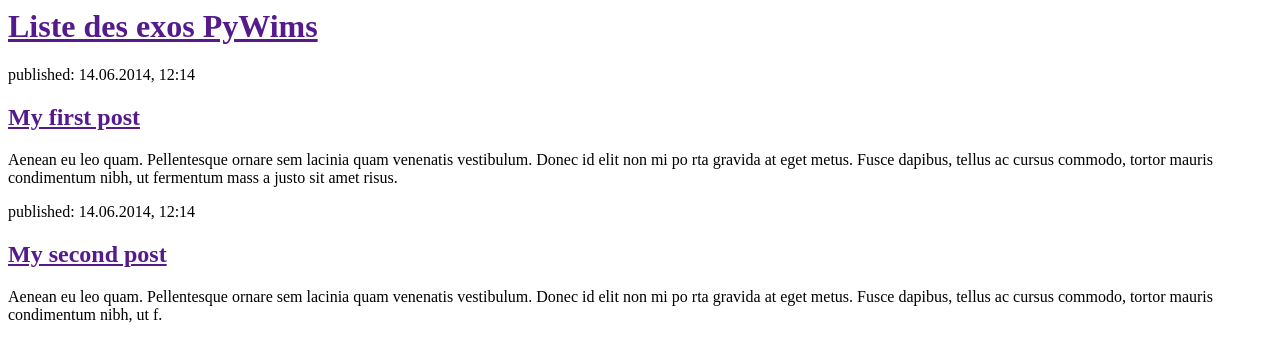
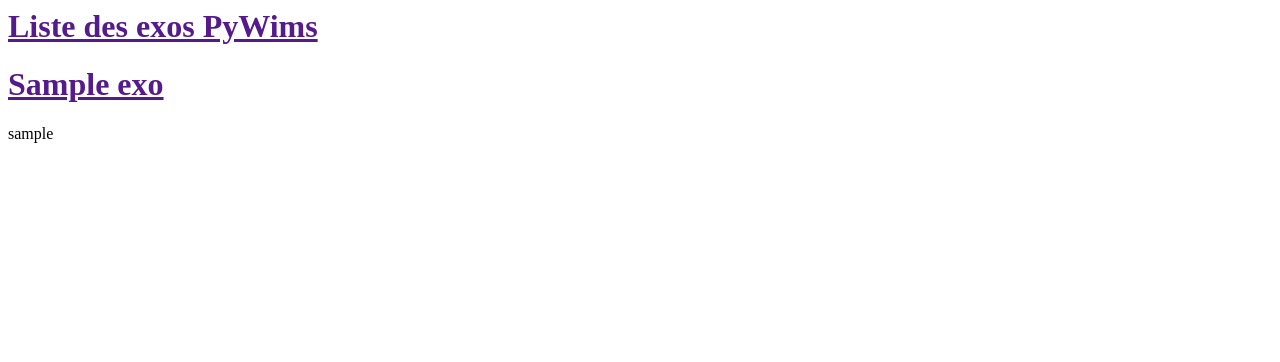
Before and after one commit to esandier/pywims_exos, a Django app: page / in a window 1280 px wide. Shown: the top 362 px of the page. Run offline with Django 3.2, Linux system fonts and the light colour scheme; tables that the repository leaves empty hold one stand-in row (values such as "Sample post").

Commit message:
liste des exos

```diff
--- a/pywims_exos/templates/pywims_exos/liste_exos.html
+++ b/pywims_exos/templates/pywims_exos/liste_exos.html
@@ -6,18 +6,13 @@
 <div>
 <h1><a href="">Liste des exos PyWims</a></h1>
 </div>
-<div>
-<p>published: 14.06.2014, 12:14</p>
-<h2><a href="">My first post</a></h2>
-<p>Aenean eu leo quam. Pellentesque ornare sem lacinia quam venenatis vestibulum. Donec id elit non mi po
-rta gravida at eget metus. Fusce dapibus, tellus ac cursus commodo, tortor mauris condimentum nibh, ut fermentum mass
-a justo sit amet risus.</p>
-</div>
-<div>
-<p>published: 14.06.2014, 12:14</p>
-<h2><a href="">My second post</a></h2>
-<p>Aenean eu leo quam. Pellentesque ornare sem lacinia quam venenatis vestibulum. Donec id elit non mi po
-rta gravida at eget metus. Fusce dapibus, tellus ac cursus commodo, tortor mauris condimentum nibh, ut f.</p>
-</div>
+
+{% for exo in exos %}
+    <div>
+		<h1><a href="">{{ exo.title }}</a></h1>
+		<p>{{ exo.author }}</p>
+	</div>
+{% endfor %}
+
 </body>
 </html>
--- a/pywims_exos/views.py
+++ b/pywims_exos/views.py
@@ -1,4 +1,6 @@
 from django.shortcuts import render
+from .models import Exo
 
 def liste_exos(request):
-	return render(request, 'pywims_exos/liste_exos.html', {})
+	exos = Exo.objects.all().order_by('title')
+	return render(request, 'pywims_exos/liste_exos.html', {'exos': exos})
```
